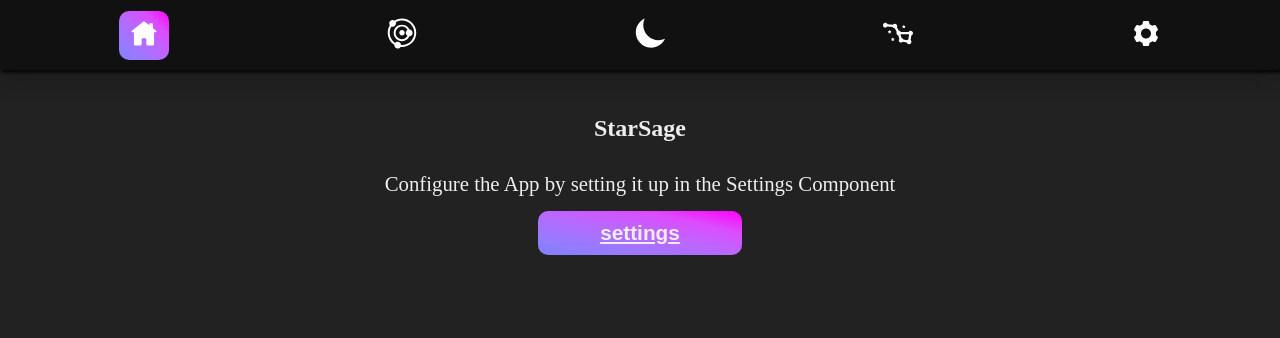
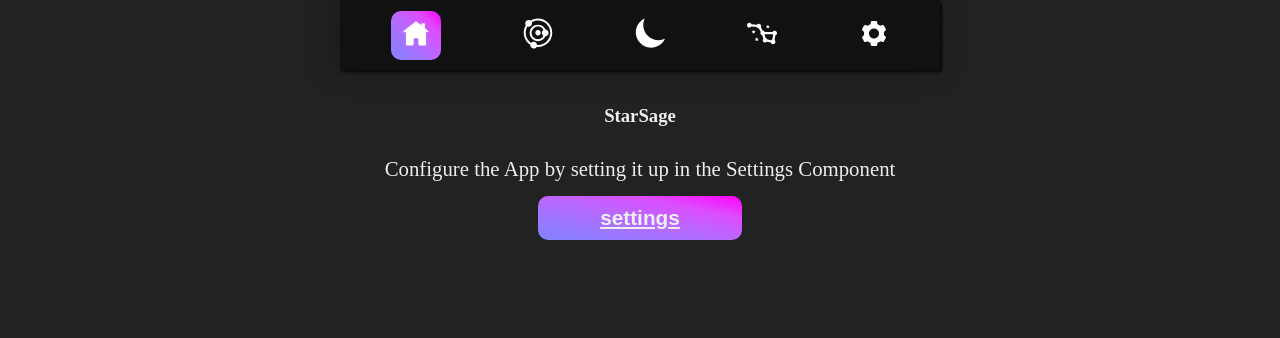
Before and after one commit to kamapeter/skysage, a plain HTML site: page index.html in a window 1280 px wide. Drawn offline with nearby package versions, Linux system fonts and the light colour scheme.

Commit message:
fixed major bug/layout

```diff
--- a/index.html
+++ b/index.html
@@ -66,6 +66,7 @@
           </span>
         </li> -->
     </div>
+    <section class="router-v">
     <transition name="fade" mode="out-in">
     <keep-alive exclude="MoonPhase,Home,solarSystem,Settings" max="5">
       <router-view
@@ -73,10 +74,11 @@
       :from-date="SharedData.from_date"
       :time="SharedData.time"
       :bodie-list="bodiesList"
-      style="top: 80px; position:relative">
+      style=" position:relative">
       </router-view>
     </keep-alive>
     </transition>
+    </section>
 
   </div>
   <script type="text/x-template" id="planetsComp">
--- a/js/app.js
+++ b/js/app.js
@@ -481,6 +481,7 @@
   }
 
   const MoonPhase = {
+    props: ['isConfigured'],
     template: '#moonPhase',
     data: function() {
       return {
@@ -558,6 +559,7 @@
   }
 
   const starChart = {
+    props: ['isConfigured'],
     template: '#starChart',
     data: function (){
       return {
--- a/styles.css
+++ b/styles.css
@@ -9,6 +9,27 @@ body{
 }
 section{
   padding: 0 0 10px 0;
+}
+@media (min-width: 800px) {
+  #app{
+    width: 600px;
+    margin: 0 auto;
+  }
+  #app .nav-bar, #app .nav-list{
+    width: 100%;
+    margin: 0 auto;
+  }
+  #app .nav-bar{
+    position: relative;
+  }
+  #app .router-v{position: static}
+  #app .big-card{
+    max-width: 300px;
+  }
+}
+.router-v{
+  position: relative;
+  top: 75px;
 }
 .anicon{
   background: #222;
@@ -43,13 +64,14 @@ section{
   background: #111;
   border-radius: 2px;
   padding: 0px;
-  box-shadow: 2px 2px 3px #070707,
-  -5px -1px 27px #1b1b1b;
-}
+  }
 .nav-bar{
   position: fixed;
   top: 0;
   z-index: 5;
+  box-shadow: 2px 2px 3px #070707,
+  -5px -1px 27px #1b1b1b;
+
 }
 .link-wrap a{
   color: #fff;
```
